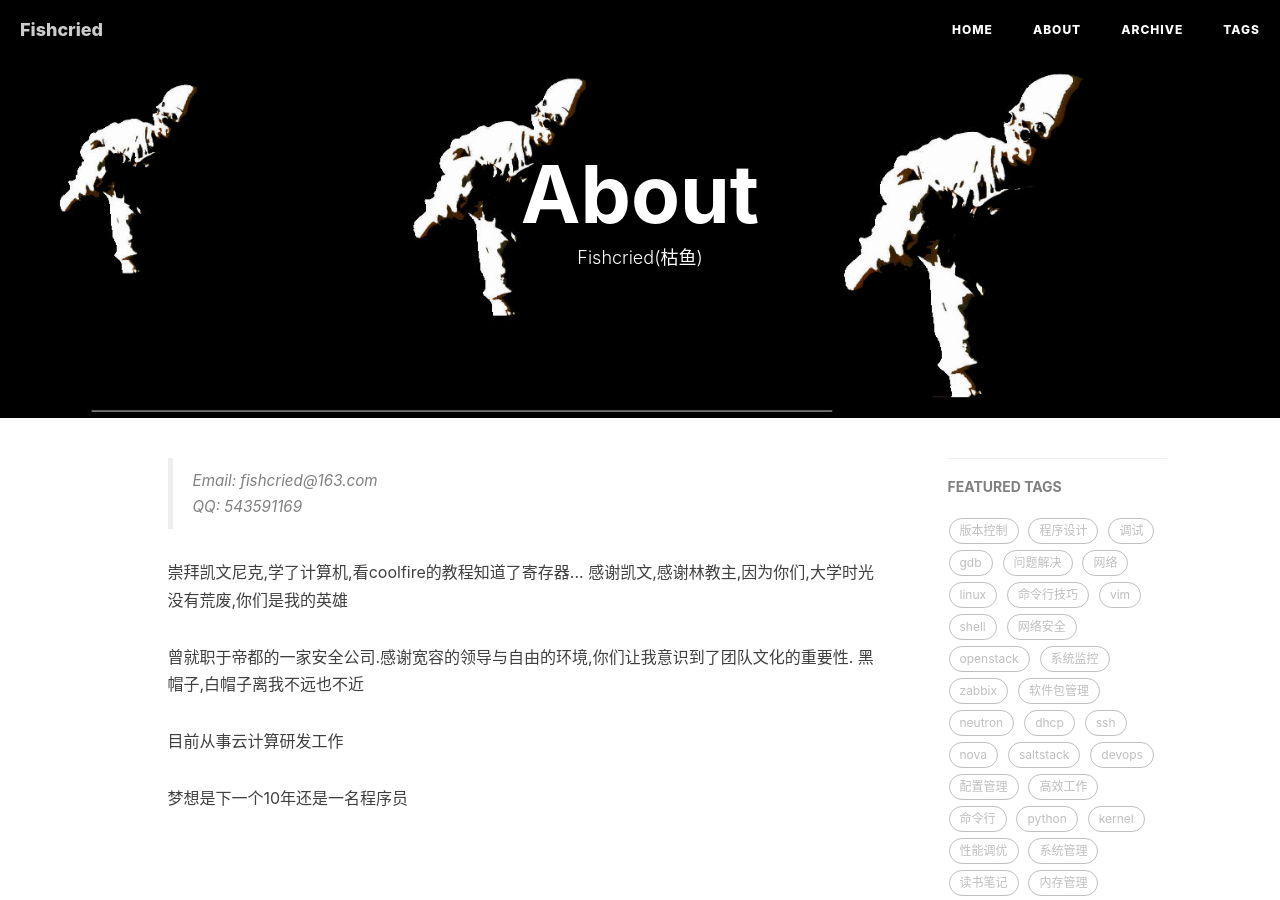
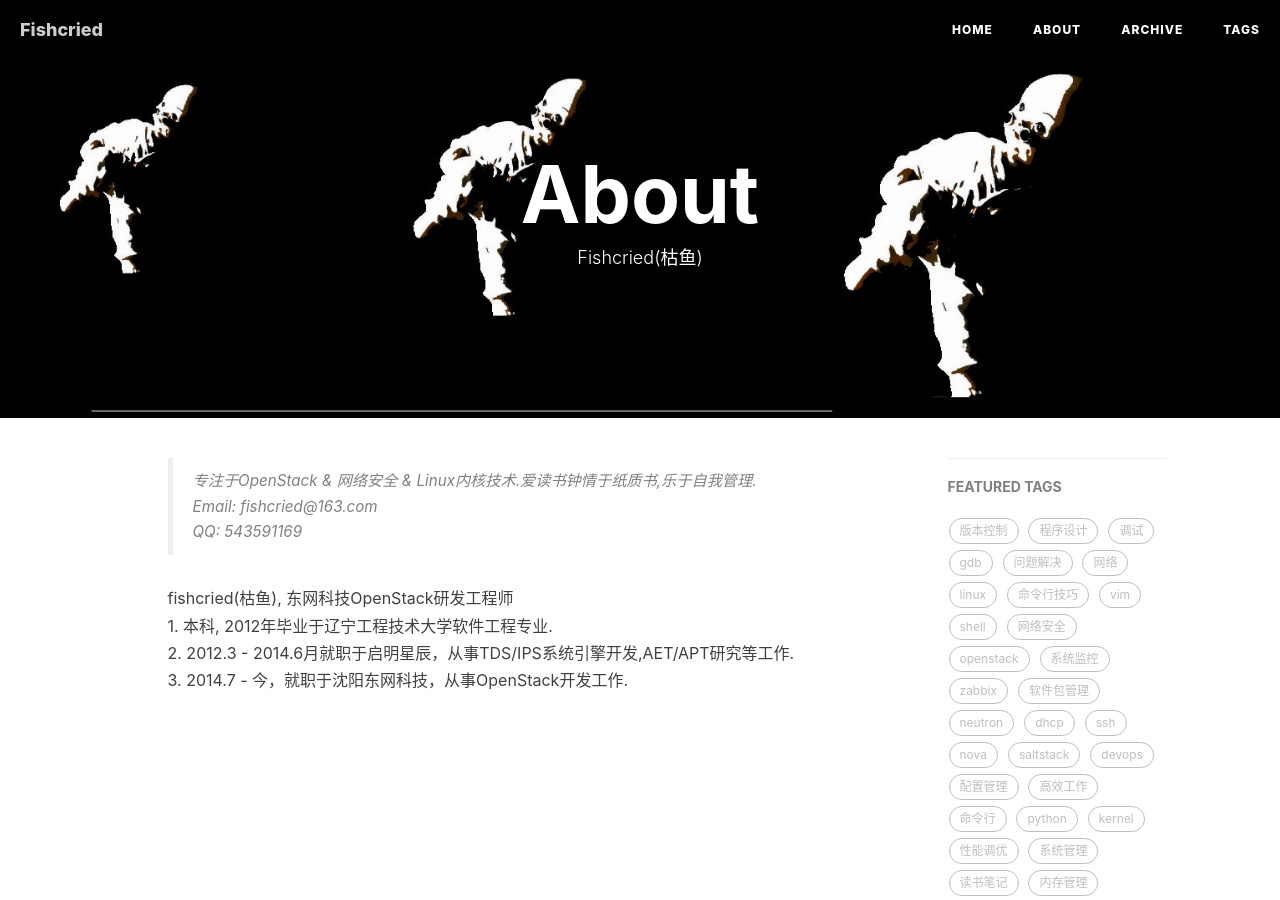
Before and after one commit to fishcried/fishcried.github.io, a Jekyll site: the page built from about.html, in a window 1280 px wide and 900 px high. Built offline with Jekyll 4.4.1, drawn with Linux system fonts in a browser that asks for light colours; nearby versions of some CDN libraries; comment, search, counter and statistics services are not loaded.

Commit message:
修改about页面.

```diff
--- a/about.html
+++ b/about.html
@@ -8,13 +8,16 @@ permalink: /about.html
 
 <div class="zh">
     <blockquote>
+	专注于OpenStack & 网络安全 & Linux内核技术.爱读书钟情于纸质书,乐于自我管理.</br>
 	Email: fishcried@163.com</br>
 	QQ:    543591169</br>
     </blockquote>
-	<p>崇拜凯文尼克,学了计算机,看coolfire的教程知道了寄存器... 感谢凯文,感谢林教主,因为你们,大学时光没有荒废,你们是我的英雄</br>
-	<p>曾就职于帝都的一家安全公司.感谢宽容的领导与自由的环境,你们让我意识到了团队文化的重要性. 黑帽子,白帽子离我不远也不近</p>
-	<p>目前从事云计算研发工作</p>
-	<p>梦想是下一个10年还是一名程序员</p>
+	<p>
+		fishcried(枯鱼), 东网科技OpenStack研发工程师</br>
+		1. 本科, 2012年毕业于辽宁工程技术大学软件工程专业.</br>
+		2. 2012.3 - 2014.6月就职于启明星辰，从事TDS/IPS系统引擎开发,AET/APT研究等工作.</br>
+		3. 2014.7 - 今，就职于沈阳东网科技，从事OpenStack开发工作.</br>
+	</p>
 </div>
 
 {% if site.duoshuo_username %}
```
